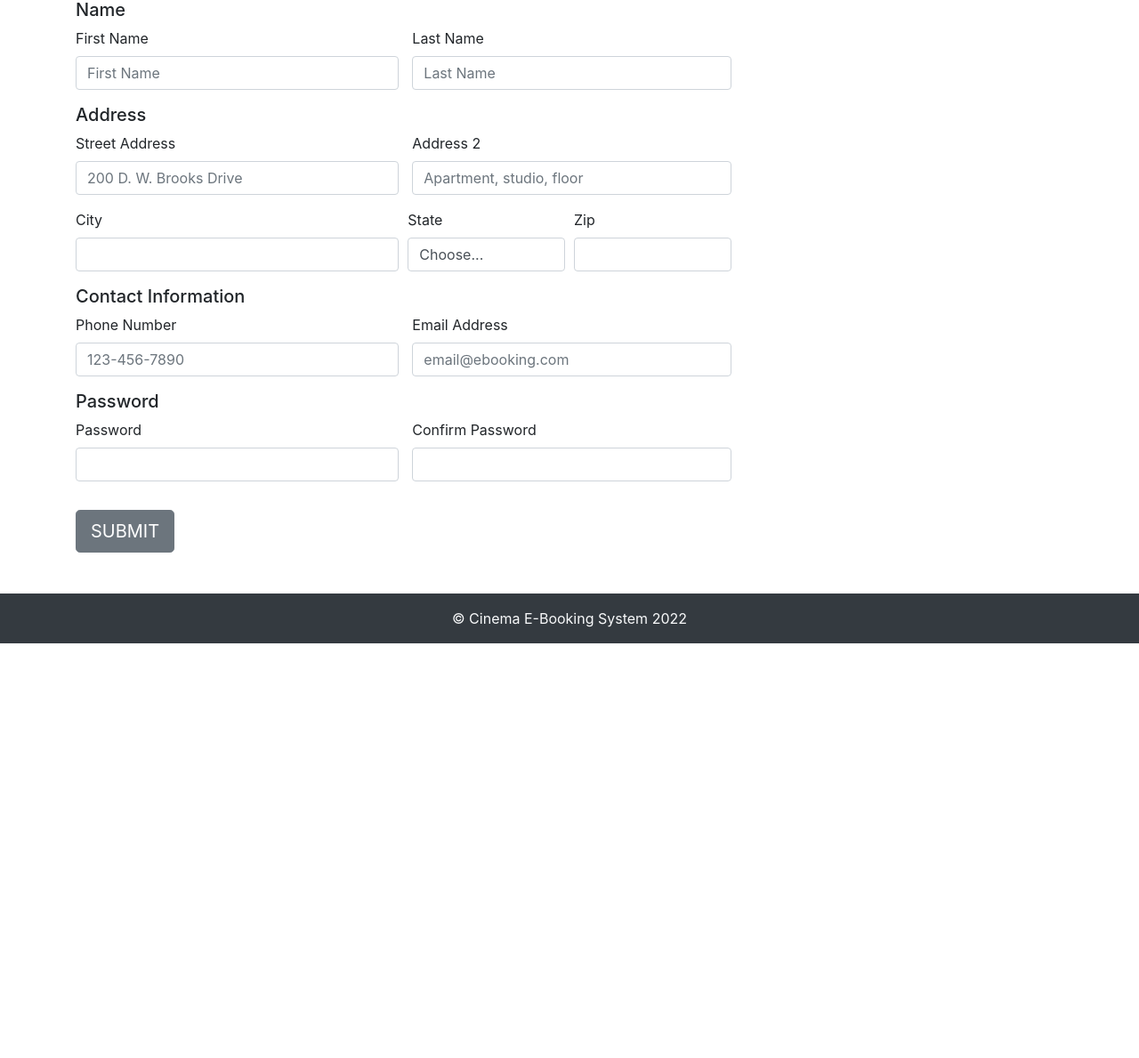
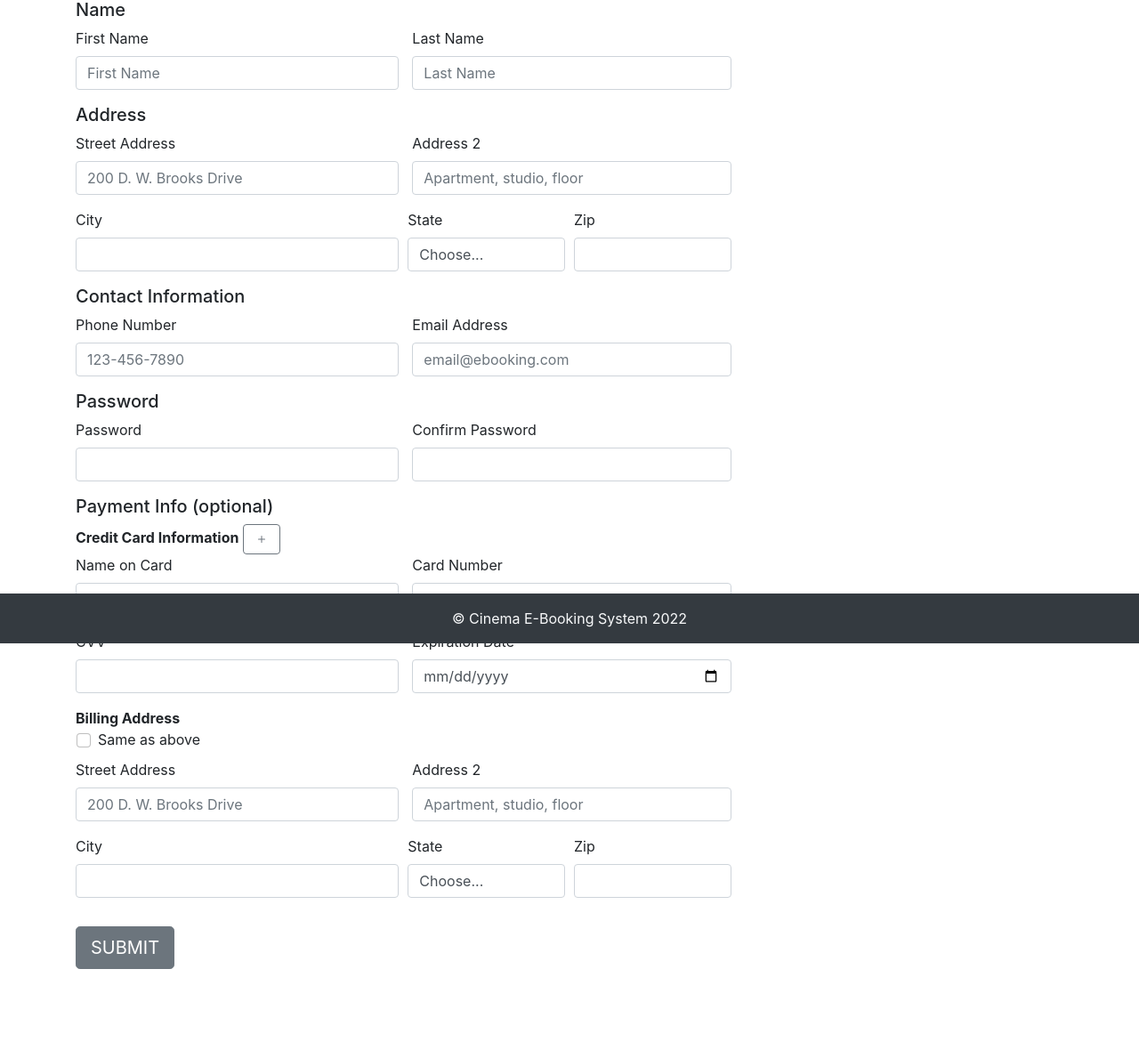
Before and after one commit to njj67229/CSCI4050_GroupC3, a Django app: page /login/register in a window 1280 px wide. Shown: the part 77-1266 px from the top of the page at 89% size. Before the commit the page ends 800 px from the top, so only its background shows below. Run offline with Django 4.2, Linux system fonts and the light colour scheme; some libraries are stand-ins or nearby versions.

Commit message:
Added CC info for user registration

```diff
--- a/project/login/templates/register.html
+++ b/project/login/templates/register.html
@@ -115,7 +115,119 @@
                 <input type="text" class="form-control" id="inputConfirm">
             </div>
         </div>
-
+        <h5>Payment Info (optional)</h5>
+        <b>Credit Card Information</b>
+        <button type="button" class="btn btn-outline-secondary" style="padding-top: 2px;">
+        <svg xmlns="http://www.w3.org/2000/svg" width="16" height="16" fill="currentColor" class="bi bi-plus" viewBox="0 0 16 16">
+            <path d="M8 4a.5.5 0 0 1 .5.5v3h3a.5.5 0 0 1 0 1h-3v3a.5.5 0 0 1-1 0v-3h-3a.5.5 0 0 1 0-1h3v-3A.5.5 0 0 1 8 4z"></path>
+        </svg>
+        </button>
+        <div class="form-row">
+            <div class="form-group col-md-4">
+                <label for="inputCCName">Name on Card</label>
+                <input type="text" class="form-control" id="inputCCName">
+            </div>
+            <div class="form-group col-md-4" style="padding-left:10px">
+                <label for="inputCCNum">Card Number</label>
+                <input type="text" class="form-control" id="inputCCNum" placeholder="1234 5678 9000 0000">
+            </div>
+        </div>
+        <div class="form-row">
+            <div class="form-group col-md-4">
+                <label for="inputCVV">CVV</label>
+                <input type="text" class="form-control" id="inputPassword">
+            </div>
+            <div class="form-group col-md-4" style="padding-left:10px">
+                <label for="inputExp">Expiration Date</label>
+                <input type="date" class="form-control" id="inputExp">
+            </div>
+        </div>
+        <b>Billing Address</b>
+        <div class="form-group" style="margin-bottom: 10px;">
+            <div class="form-check" style="margin-left:5px">
+              <input class="form-check-input" type="checkbox" id="addressCheck">
+              <label class="form-check-label" for="addressCheck">
+                Same as above
+              </label>
+            </div>
+          </div>
+        <div class="form-row">
+            <div class="form-group col-md-4">
+                <label for="inputAddress">Street Address</label>
+                <input type="text" class="form-control" id="inputAddress" placeholder="200 D. W. Brooks Drive">
+            </div>
+            <div class="form-group col-md-4" style="padding-left:10px">
+                <label for="inputAddress2">Address 2</label>
+                <input type="text" class="form-control" id="inputAddress2" placeholder="Apartment, studio, floor">
+            </div>
+        </div>
+        <div class="form-row">
+        <div class="form-group col-md-4">
+            <label for="inputCity">City</label>
+            <input type="text" class="form-control" id="inputCity">
+        </div>
+        <div class="form-group col-md-2">
+            <label for="inputState">State</label>
+            <select id="inputState" class="form-control">
+            <option selected>Choose...</option>
+            <option value="AK">AK</option>
+            <option value="AL">AL</option>
+            <option value="AR">AR</option>
+            <option value="AZ">AZ</option>
+            <option value="CA">CA</option>
+            <option value="CO">CO</option>
+            <option value="CT">CT</option>
+            <option value="DC">DC</option>
+            <option value="DE">DE</option>
+            <option value="FL">FL</option>
+            <option value="GA">GA</option>
+            <option value="HI">HI</option>
+            <option value="IA">IA</option>
+            <option value="ID">ID</option>
+            <option value="IL">IL</option>
+            <option value="IN">IN</option>
+            <option value="KS">KS</option>
+            <option value="KY">KY</option>
+            <option value="LA">LA</option>
+            <option value="MA">MA</option>
+            <option value="MD">MD</option>
+            <option value="ME">ME</option>
+            <option value="MI">MI</option>
+            <option value="MN">MN</option>
+            <option value="MO">MO</option>
+            <option value="MS">MS</option>
+            <option value="MT">MT</option>
+            <option value="NC">NC</option>
+            <option value="ND">ND</option>
+            <option value="NE">NE</option>
+            <option value="NH">NH</option>
+            <option value="NJ">NJ</option>
+            <option value="NM">NM</option>
+            <option value="NV">NV</option>
+            <option value="NY">NY</option>
+            <option value="OH">OH</option>
+            <option value="OK">OK</option>
+            <option value="OR">OR</option>
+            <option value="PA">PA</option>
+            <option value="RI">RI</option>
+            <option value="SC">SC</option>
+            <option value="SD">SD</option>
+            <option value="TN">TN</option>
+            <option value="TX">TX</option>
+            <option value="UT">UT</option>
+            <option value="VA">VA</option>
+            <option value="VT">VT</option>
+            <option value="WA">WA</option>
+            <option value="WI">WI</option>
+            <option value="WV">WV</option>
+            <option value="WY">WY</option>
+            </select>
+        </div>
+        <div class="form-group col-md-2">
+            <label for="inputZip">Zip</label>
+            <input type="text" class="form-control" id="inputZip">
+        </div>
+        </div>
         <div class="form-group">
         </div>
         <a href="{% url 'account_confirmation' %}" class="btn btn-secondary text-uppercase btn-lg">Submit</a>
```
